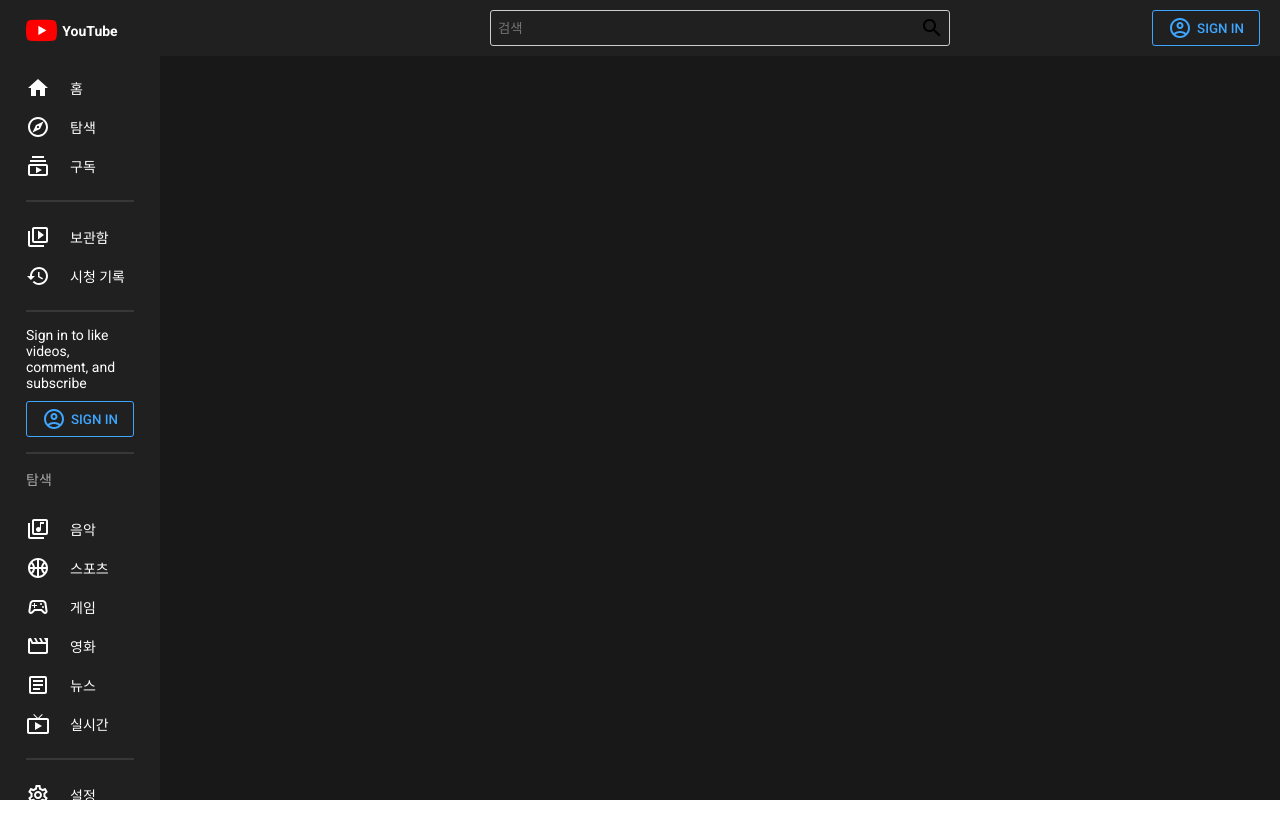
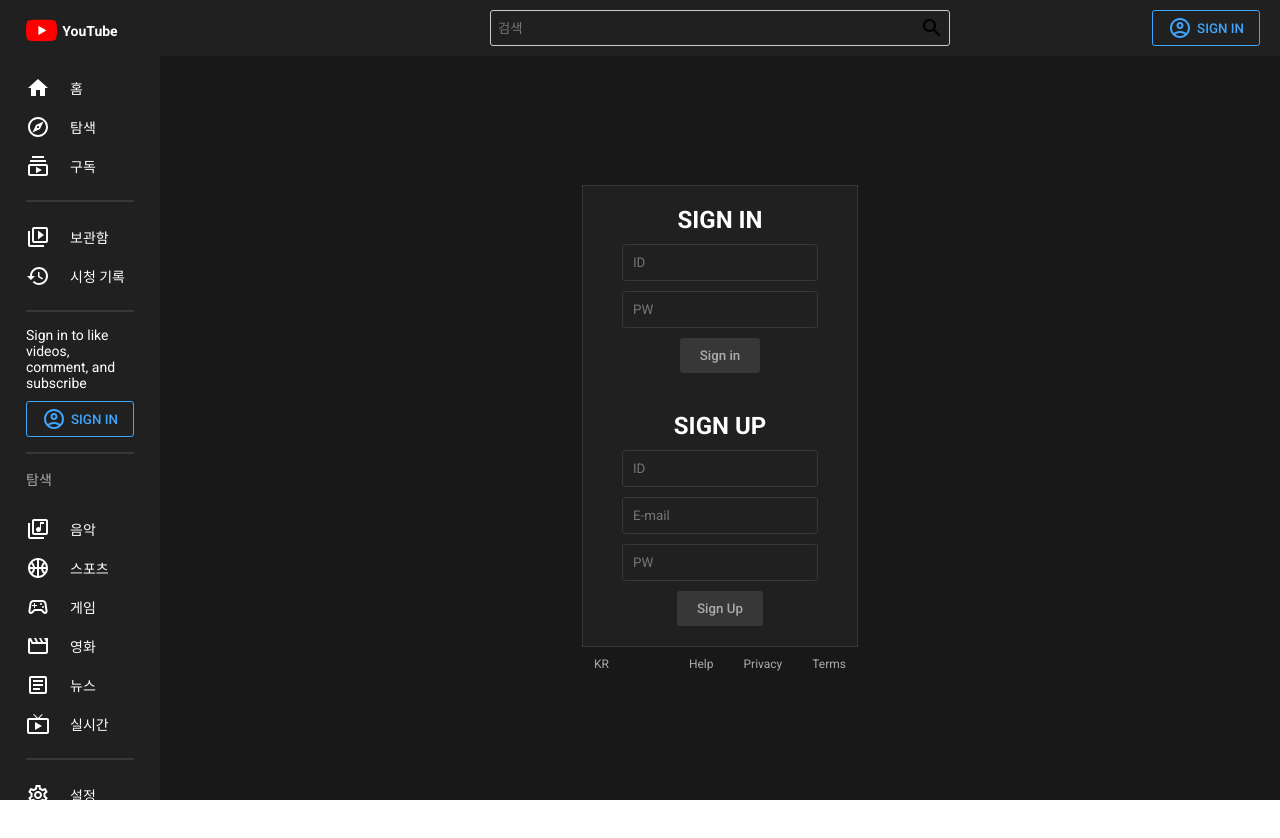
Before and after one commit to amh6281/YouTube, a React (Create React App) app: page /signin in a window 1280 px wide. Shown: the top 838 px of the page. Built offline with nearby package versions, Linux system fonts and the light colour scheme.

Commit message:
add: SignIn 페이지 추가 2022.07.29
Sign In, Sign Up을 위한 페이지를 추가한다.

```diff
--- a/src/App.js
+++ b/src/App.js
@@ -6,6 +6,7 @@ import { darkTheme, lightTheme } from "./utils/Theme";
 import { BrowserRouter, Routes, Route } from "react-router-dom";
 import Home from "./pages/Home";
 import Video from "./pages/Video";
+import SignIn from "./pages/SignIn";
 
 const Container = styled.div`
   display: flex;
@@ -33,6 +34,7 @@ function App() {
               <Routes>
                 <Route path="/">
                   <Route index element={<Home />} />
+                  <Route path="signin" element={<SignIn />} />
                   <Route path="video">
                     <Route path=":id" element={<Video />} />
                   </Route>
--- a/src/components/Menu.jsx
+++ b/src/components/Menu.jsx
@@ -118,10 +118,12 @@ const Menu = ({ darkMode, setDarkMode }) => {
         <Hr />
         <Login>
           Sign in to like videos, comment, and subscribe
-          <Button>
-            <AccountCircleOutlinedIcon />
-            SIGN IN
-          </Button>
+          <Link to="signin" style={{ textDecoration: "none" }}>
+            <Button>
+              <AccountCircleOutlinedIcon />
+              SIGN IN
+            </Button>
+          </Link>
         </Login>
         <Hr />
         <Title>탐색</Title>
--- a/src/components/Navbar.jsx
+++ b/src/components/Navbar.jsx
@@ -2,6 +2,7 @@ import React from "react";
 import styled from "styled-components";
 import AccountCircleOutlinedIcon from "@mui/icons-material/AccountCircleOutlined";
 import SearchOutlinedIcon from "@mui/icons-material/SearchOutlined";
+import { Link } from "react-router-dom";
 
 const Container = styled.div`
   position: sticky;
@@ -59,10 +60,12 @@ const Navbar = () => {
           <Input placeholder="검색" />
           <SearchOutlinedIcon />
         </Search>
-        <Button>
-          <AccountCircleOutlinedIcon />
-          SIGN IN
-        </Button>
+        <Link to="signin" style={{ textDecoration: "none" }}>
+          <Button>
+            <AccountCircleOutlinedIcon />
+            SIGN IN
+          </Button>
+        </Link>
       </Wrapper>
     </Container>
   );
--- /dev/null
+++ b/src/pages/SignIn.jsx
@@ -0,0 +1,87 @@
+import React from "react";
+import styled from "styled-components";
+
+const Container = styled.div`
+  display: flex;
+  flex-direction: column;
+  align-items: center;
+  justify-content: center;
+  height: calc(100vh - 100px);
+  color: ${({ theme }) => theme.text};
+`;
+
+const Wrapper = styled.div`
+  display: flex;
+  align-items: center;
+  flex-direction: column;
+  background-color: ${({ theme }) => theme.bgLighter};
+  border: 1px solid ${({ theme }) => theme.soft};
+  padding: 20px 50px;
+  gap: 10px;
+`;
+
+const Title = styled.h1`
+  font-size: 24px;
+`;
+
+const Input = styled.input`
+  border: 1px solid ${({ theme }) => theme.soft};
+  border-radius: 3px;
+  padding: 10px;
+  background-color: transparent;
+  width: 100%;
+`;
+
+const Button = styled.button`
+  border-radius: 3px;
+  border: none;
+  padding: 10px 20px;
+  font-weight: 500;
+  cursor: pointer;
+  background-color: ${({ theme }) => theme.soft};
+  color: ${({ theme }) => theme.textSoft};
+`;
+
+const More = styled.div`
+  display: flex;
+  margin-top: 10px;
+  font-size: 12px;
+  color: ${({ theme }) => theme.textSoft};
+`;
+
+const Links = styled.div`
+  margin-left: 50px;
+`;
+
+const Link = styled.span`
+  margin-left: 30px;
+`;
+
+const SignIn = () => {
+  return (
+    <Container>
+      <Wrapper>
+        <Title>SIGN IN</Title>
+        <Input placeholder="ID" />
+        <Input type="password" placeholder="PW" />
+        <Button>Sign in</Button>
+        <br />
+        <Title>SIGN UP</Title>
+        <Input placeholder="ID" />
+        <Input placeholder="E-mail" />
+        <Input type="password" placeholder="PW" />
+        <Button>Sign Up</Button>
+      </Wrapper>
+      <More>
+        KR
+        <Links>
+          <Link>Help</Link>
+          <Link>Privacy</Link>
+          <Link>Terms</Link>
+        </Links>
+      </More>
+    </Container>
+  );
+};
+
+export default SignIn;
```
